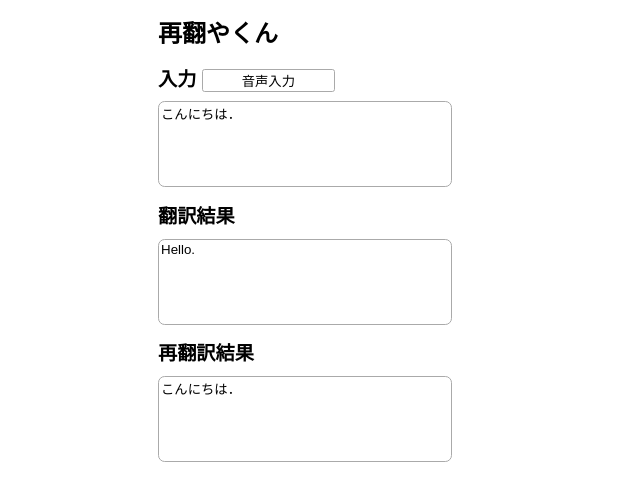
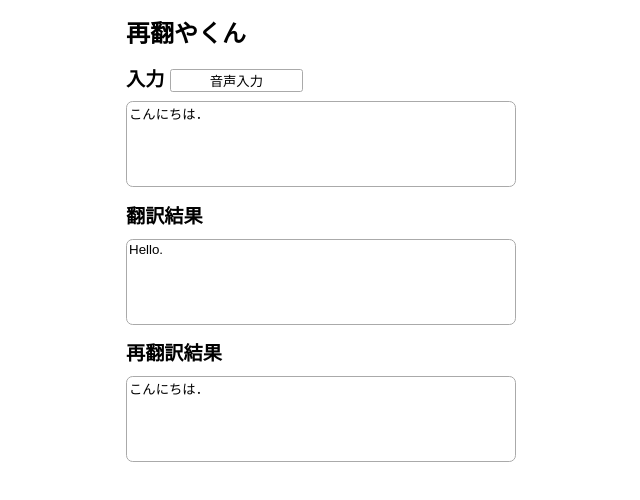
Before and after one commit to itanium-R/honyakun, a plain HTML site: page index.html in a window 1280 px wide. Shown: the whole page, without its empty margins (322-962 px from the left). Drawn offline with nearby package versions, Linux system fonts and the light colour scheme; files that its build step writes are made by us from their sources; a web font is replaced by a local one.

Commit message:
fix: css

```diff
--- a/index.html
+++ b/index.html
@@ -37,14 +37,14 @@
     textarea{
       font-family: 'Sawarabi Mincho','Noto Serif JP', sans-serif;
       resize: none;
-      width : 30em;
+      width : 24rem;
       height: 6em;
-      max-width:90%;
+      max-width:100%;
       border:solid 1px #AAA;
       border-radius: .5em;
     }
     div{
-      width : 30em;
+      width : 24em;
       max-width:90%;
       height: 6em;
 
@@ -55,8 +55,8 @@
     section{
       margin:auto;
       padding:0;
-      width:20em;
-      max-width:94%;
+      width:24rem;
+      max-width:80%;
 
     }
     --></style>
```
